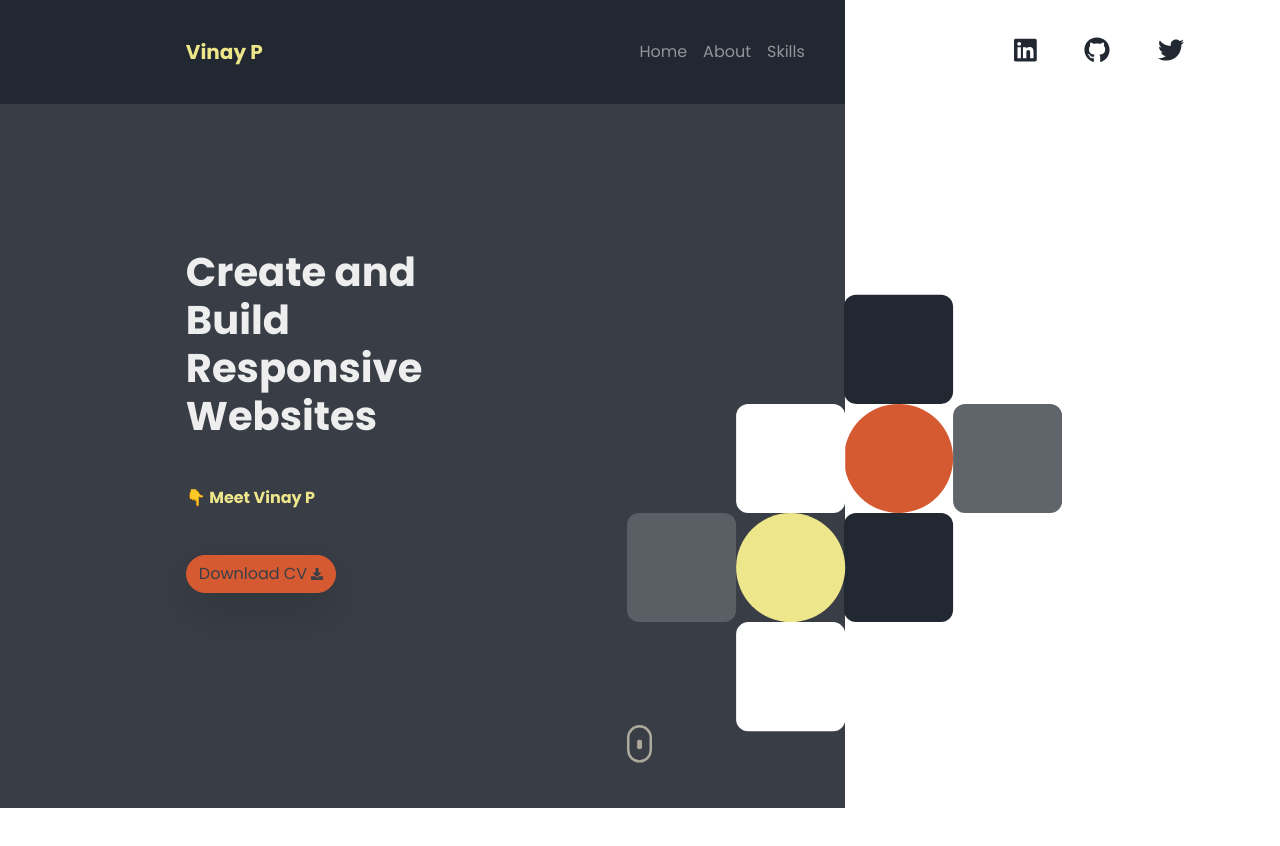
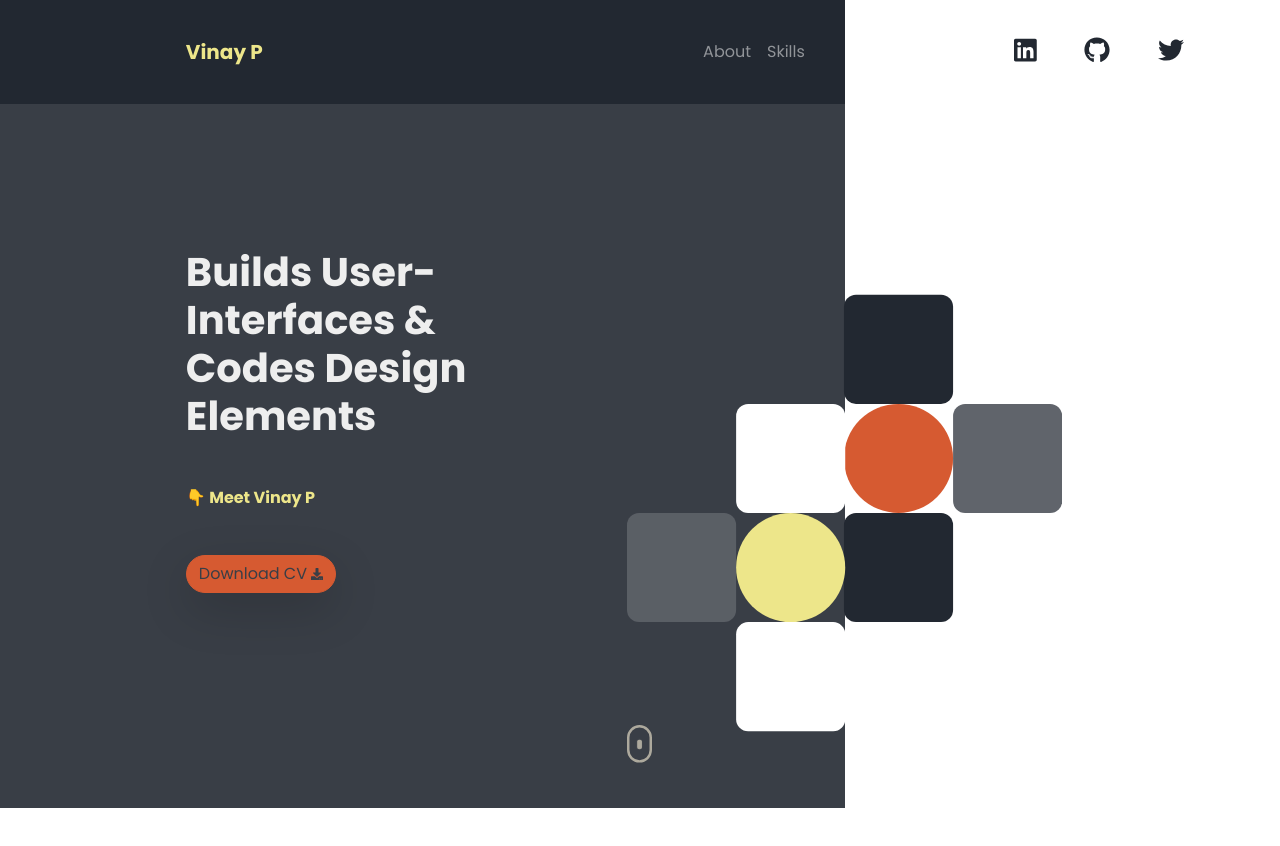
Before and after one commit to vip20/portfolio, a React (Create React App) app: page / in a window 1280 px wide. Shown: the top 846 px of the page. Built offline with nearby package versions, Linux system fonts and the light colour scheme.

Commit message:
copy text update

```diff
--- a/src/core/constants.ts
+++ b/src/core/constants.ts
@@ -40,11 +40,11 @@ export const defaultContactList: SocialLink[] = [
   },
 ];
 export const defaultNavLinks: CustomNavLink[] = [
-  {
-    name: "Home",
-    url: "/#home",
-    key: "home",
-  },
+  // {
+  //   name: "Home",
+  //   url: "/#home",
+  //   key: "home",
+  // },
   {
     name: "About",
     url: "/#about",
@@ -61,7 +61,7 @@ export const APP_CONST: AppSetup = {
     profile: {
       personalDetails: {
         name: "Vinay P",
-        role: "Create and Build Responsive Websites",
+        role: "Builds User-Interfaces & Codes Design Elements",
         bubbleMessage: `👇 Meet `,
       },
       profilePic: "photos/vinay_1.jpg",
@@ -74,8 +74,7 @@ export const APP_CONST: AppSetup = {
     },
     about: {
       title: "About Me",
-      message: ` Hello, I’m a Vinay, a web-developer based on India. I have rich
-      experience in building website and customization. Being good at the following`,
+      message: `My name is Vinay. I'm a Front-end Developer based in India, who focuses on writing clean, elegant and efficient code`,
       moreSkills: [
         "Angular 8 with ngrx",
         "Jenkins",
```
